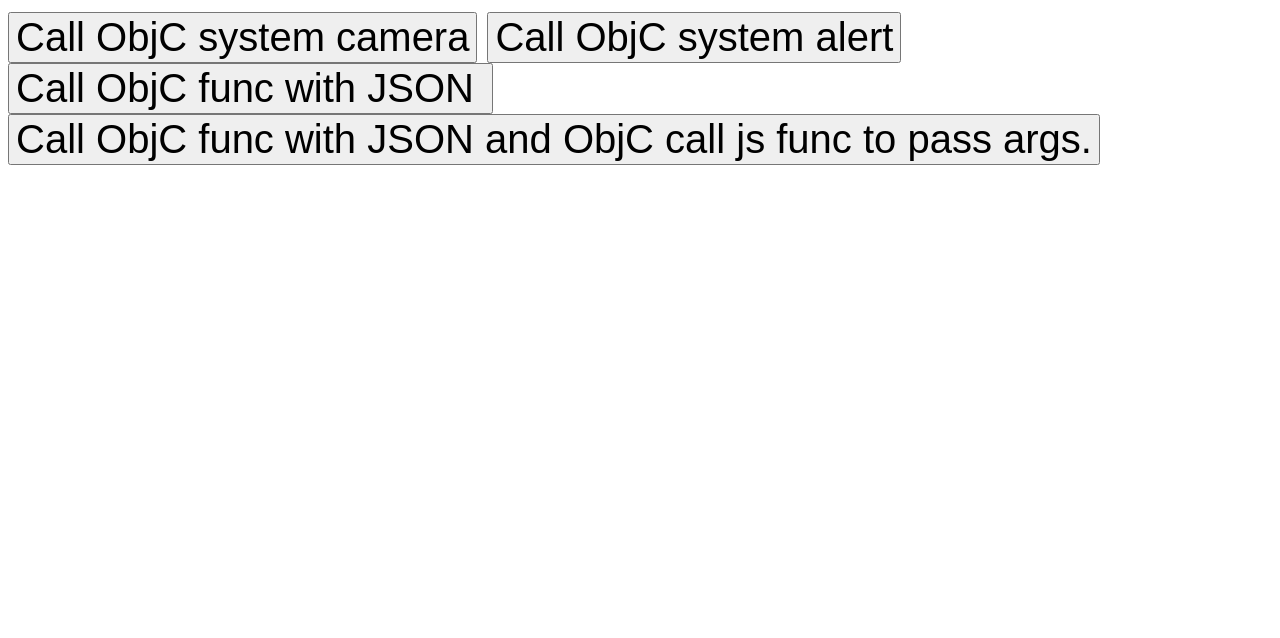
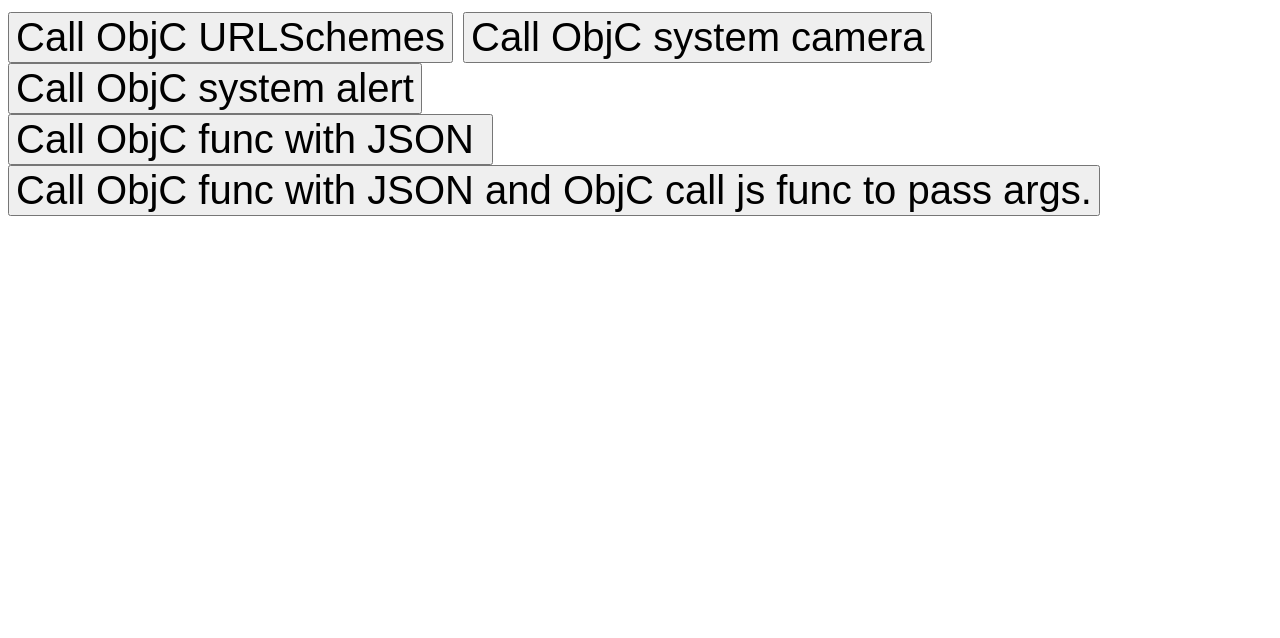
Before and after one commit to liunina/WebViewDemo, a plain HTML site: page JSContextDemo/JSContextDemo/Example.html in a window 1280 px wide. Shown: the part 162-800 px from the top of the page. Drawn offline with Linux system fonts and the light colour scheme.

Commit message:
URLSchemes
增加 url schemes 跳转交互设计

```diff
--- a/JSContextDemo/JSContextDemo/Example.html
+++ b/JSContextDemo/JSContextDemo/Example.html
@@ -24,6 +24,10 @@
             return argument;
         }
 
+        function jsbridgeTest(){
+            location.href ='jsbridge://method?a=2&b=3#h5MethodTag'
+        }
+
             </script>
 
     </head>
@@ -32,13 +36,14 @@
 
         <div style="margin-top: 100px">
             <h1>Test how to use objective-c call js</h1>
+            <input type="button" value="Call ObjC URLSchemes" onclick="jsbridgeTest()">
             <input type="button" value="Call ObjC system camera" onclick="OCModel.callSystemCamera()">
-                <input type="button" value="Call ObjC system alert" onclick="OCModel.showAlertMsg('js title', 'js message')">
+            <input type="button" value="Call ObjC system alert" onclick="OCModel.showAlertMsg('js title', 'js message')">
         </div>
 
         <div>
             <input type="button" value="Call ObjC func with JSON " onclick="OCModel.callWithDict({'name': 'testname', 'age': 10, 'height': 170})">
-                <input type="button" value="Call ObjC func with JSON and ObjC call js func to pass args." onclick="OCModel.jsCallObjcAndObjcCallJsWithDict({'name': 'testname', 'age': 10, 'height': 170})">
+            <input type="button" value="Call ObjC func with JSON and ObjC call js func to pass args." onclick="OCModel.jsCallObjcAndObjcCallJsWithDict({'name': 'testname', 'age': 10, 'height': 170})">
         </div>
 
         <div>
```
Also changed, not shown: 1 other file.
